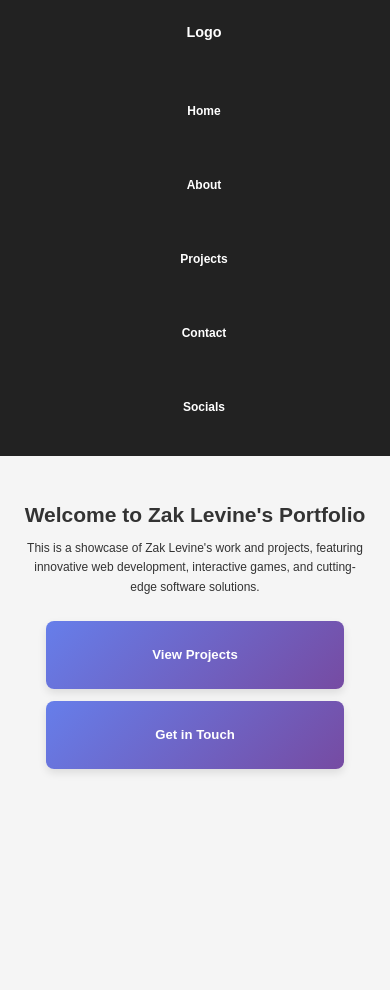
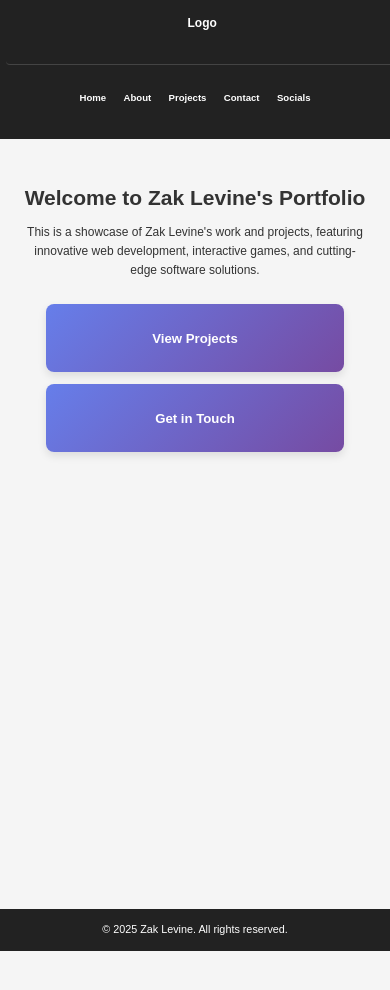
Before and after one commit to ZakLev/TEST1, a plain HTML site: page index.html in a window 390 px wide. Shown: the top 990 px of the page. After the commit the page ends 951 px from the top, so only its background shows below. Drawn offline with Linux system fonts and the light colour scheme.

Commit message:
Update styles.css
* fix NavBar Mobile Portrait mode issue

```diff
--- a/styles.css
+++ b/styles.css
@@ -168,22 +168,50 @@ head {
     }
 }
 
+/* Mobile Portrait - Keep horizontal layout */
 @media (max-width: 480px) {
+    .top-nav {
+        padding: 0.75rem 0.5rem;
+    }
+
     .top-nav ul {
-        flex-direction: column;
-        gap: 0.5rem;
-        align-items: center;
+        gap: 0.25rem;
+        justify-content: center;
+        flex-wrap: wrap;
+        margin-top: 0.5rem;
     }
 
     .top-nav li {
-        width: 100%;
-        max-width: 200px;
+        flex: 0 0 auto;
     }
 
     .top-nav a {
+        font-size: 0.8rem;
+        padding: 0.4rem 0.6rem;
+        min-width: auto;
+        white-space: nowrap;
+    }
+
+    .top-nav .logo {
+        font-size: 1rem;
+        display: block;
         width: 100%;
         text-align: center;
-        justify-content: center;
+        margin-bottom: 0.5rem;
+        border-bottom: 1px solid #444;
+        padding-bottom: 0.5rem;
+    }
+}
+
+/* Very small screens - still keep horizontal but more compact */
+@media (max-width: 360px) {
+    .top-nav a {
+        font-size: 0.75rem;
+        padding: 0.35rem 0.4rem;
+    }
+
+    .top-nav ul {
+        gap: 0.15rem;
     }
 }
 
```
